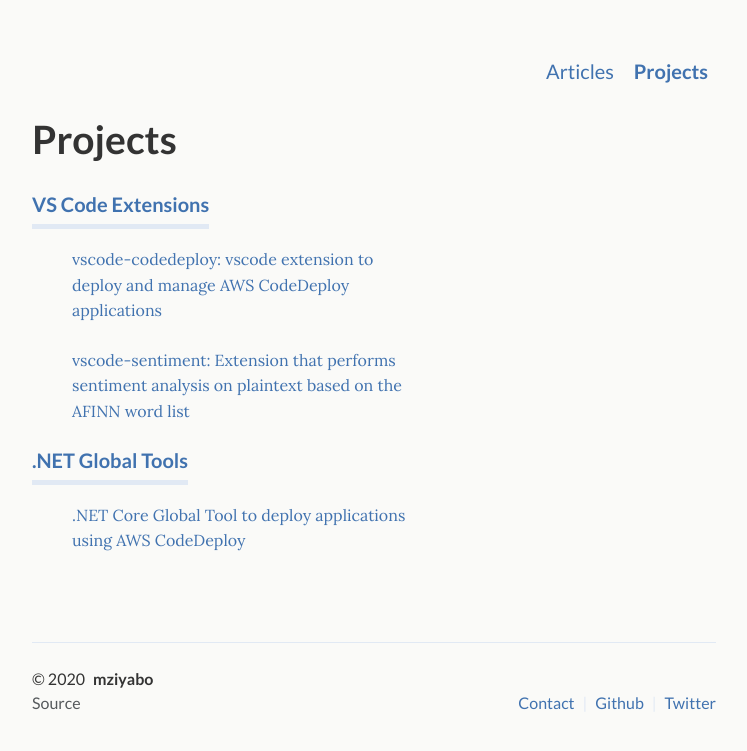
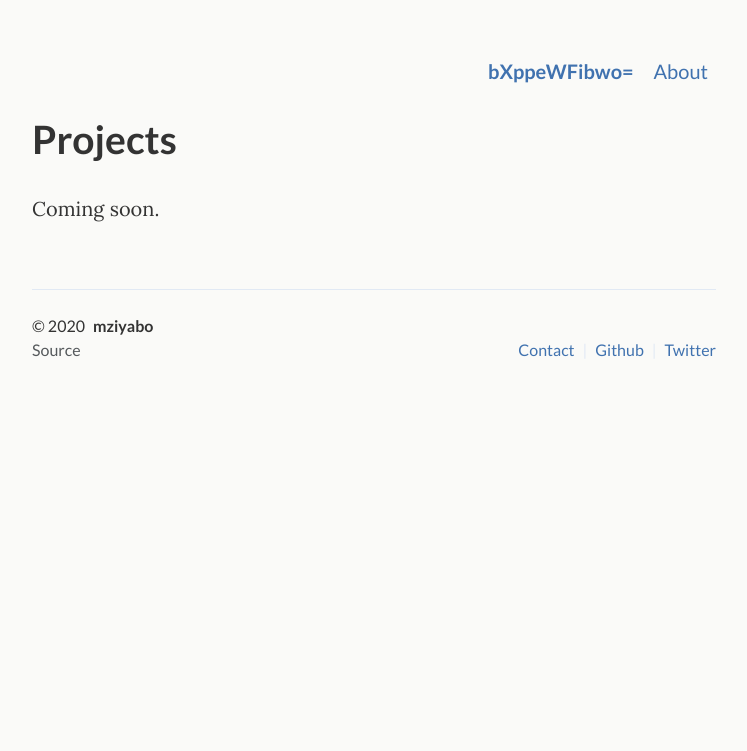
Before and after one commit to mziyabo/mziyabo.github.io, a Jekyll site: the page built from _pages/projects.html, in a window 1280 px wide. Shown: the top 751 px of the page, without its empty margins (266-1013 px from the left). Built offline with Jekyll 4.4.1, drawn with Linux system fonts in a browser that asks for light colours.

```diff
--- a/_config.yml
+++ b/_config.yml
@@ -1,11 +1,10 @@
-# The main config file for your Jekyll template
 
 # Site settings
-title:               # used for the html title of every page
+title: bXppeWFibwo= Blog              # used for the html title of every page
 desc:
 url:  'https://mziyabo.github.io'     # put your website hosting url here
 baseurl: ''                 # the subpath of your site, e.g. /blog
-permalink: /:year/:title/   # how should we display posts url
+permalink:    # /:year/:title/ how should we display posts url
 
 # Meta settings
 email: mziyabo@live.com
@@ -19,21 +18,21 @@ google_analytics: UA-83600422-1
 
 # Pagination settings
 paginate: 5                           # number of posts to show per page
-paginate_path: "/articles/page:num/"  # link scheme for articles, should be letf as is
+paginate_path: "page:num"  # link scheme for articles, should be letf as is
 
 # Navigation settings
 # Used to define the navigation menu items
 # > Title is the tile of the navigation item, url the url and desc is the tooltip
 navigation:
-  - title: Articles
-    url: /articles/
-    desc: My blog
-  - title: Projects
-    url: /projects/
-    desc: Projects
-  # - title: About
-  #   url: /about/
-  #   desc: About me
+  - title: bXppeWFibwo=
+    url: /
+    desc: Home
+  # - title: Projects
+  #   url: /projects/
+  #   desc: Projects
+  - title: About
+    url: /about/
+    desc: About
   # - title: Work
   #   url: /work/
   #   desc: My work
--- a/_pages/projects.html
+++ b/_pages/projects.html
@@ -6,40 +6,4 @@ desc:
 permalink: /projects/
 ---
 
-<p></p>
-
-<div class="projects">
-  <div class="grid no-gutters">
-
-    <div class="unit three-fifths">
-      <div class="project">
-        <h4 class="project-title"><a href="/projects/">VS Code Extensions</a></h4>
-        <ul style="list-style: none;">
-          <li>
-            <p> <a
-                href="https://marketplace.visualstudio.com/items?itemName=mziyabo.vscode-codedeploy">vscode-codedeploy:
-                vscode extension to deploy and manage AWS CodeDeploy applications</a>
-            </p>
-          </li>
-          <li>
-            <p> <a href="https://marketplace.visualstudio.com/items?itemName=mziyabo.vscode-sentiment">vscode-sentiment:
-                Extension that performs sentiment analysis on plaintext based on the AFINN word list</a>
-            </p>
-          </li>
-        </ul>
-
-      </div>
-
-      <div class="project">
-        <h4 class="project-title"><a href="/projects/">.NET Global Tools</a></h4>
-        <ul style="list-style: none;">
-          <li>
-            <p> <a href="https://www.nuget.org/packages/Tool.AWS.CodeDeploy/">.NET Core Global Tool to deploy
-                applications using AWS CodeDeploy</a>
-            </p>
-          </li>
-        </ul>
-      </div>
-    </div>
-
-  </div>
+Coming soon.
--- a/_sass/_mixins.scss
+++ b/_sass/_mixins.scss
@@ -96,7 +96,7 @@
   0 0.09091em 0 $color-bg,
   0 -0.04545em 0 $color-bg,
   0 -0.09091em 0 $color-bg;
-  background-image: linear-gradient($color, $color);
+  // background-image: linear-gradient($color, $color);
   background-position: 0 1.10em;
   background-size: 1px 1px;
   background-repeat: repeat-x;
--- a/feed.xml
+++ b/feed.xml
@@ -7,7 +7,7 @@ layout: null
     <title>{{ site.name | xml_escape }}</title>
     <description>{% if site.description %}{{ site.description | xml_escape }}{% endif %}</description>
     <link>{{ site.url }}{{ site.baseurl }}</link>
-    <atom:link href="{{ site.url | prepend: site.baseurl | prepend: site.url }}/feed.xml" rel="self" type="application/rss+xml" />
+    <atom:link href="{{ site.url }}/feed.xml" rel="self" type="application/rss+xml" />
     {% for post in site.posts limit:10 %}
       <item>
         <title>{{ post.title | xml_escape }}</title>
```
Also changed, not shown: _pages/about.md (+13 -7 lines), _pages/sample-work.md (deleted, +0 -6 lines), _pages/sentiment-project.md (deleted, +0 -6 lines), _pages/work.html (deleted, +0 -24 lines), index.html (added, +48 -0 lines), index.md (deleted, +0 -16 lines).
